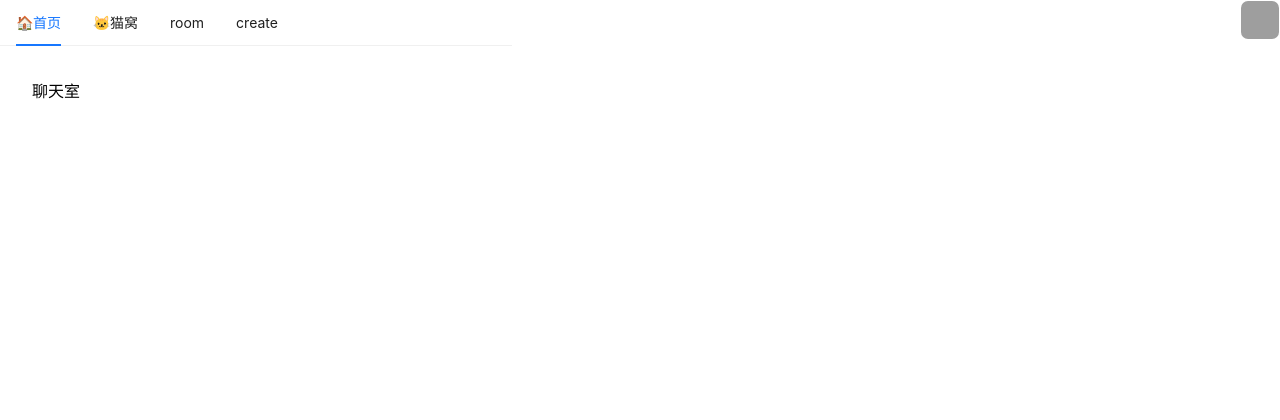
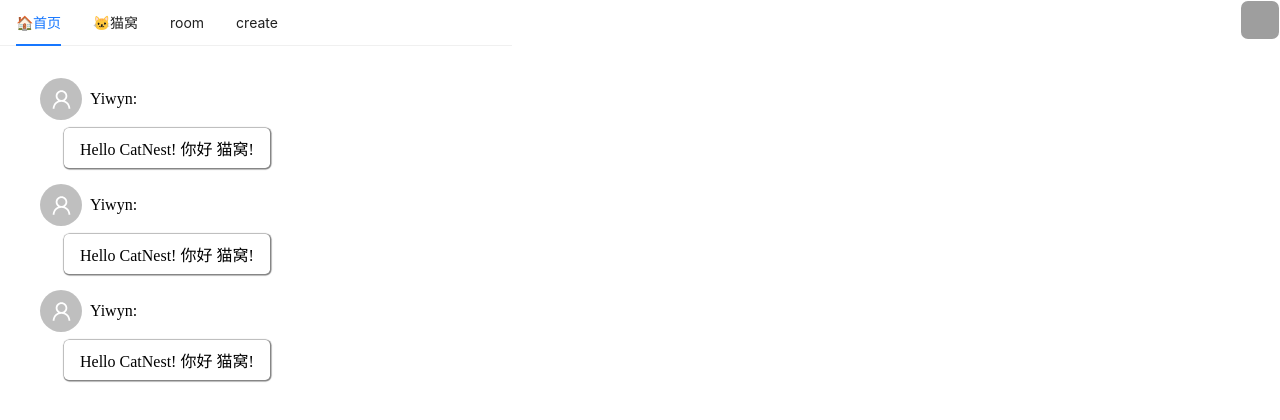
Before and after one commit to Yiwyn/cat-nest-front, a React (Vite) app: page /room in a window 1280 px wide. Shown: the top 420 px of the page. Built offline with nearby package versions, Linux system fonts and the light colour scheme; grey boxes are pictures that could not be loaded.

Commit message:
+ 聊天框内容开发

```diff
--- a/src/components/pages/ChatRoom.tsx
+++ b/src/components/pages/ChatRoom.tsx
@@ -1,4 +1,5 @@
 import React from "react";
+import MessageCmpt from "../units/MessageCmpt.tsx";
 
 
 const ChatRoom: React.FC = () => {
@@ -6,7 +7,9 @@ const ChatRoom: React.FC = () => {
 
     return (
         <>
-            聊天室
+            <MessageCmpt/>
+            <MessageCmpt/>
+            <MessageCmpt/>
         </>
     )
 }
--- /dev/null
+++ b/src/components/units/MessageCmpt.tsx
@@ -0,0 +1,52 @@
+import React, {useState} from 'react';
+import {Avatar, Popover, Space} from "antd";
+import {UserOutlined} from '@ant-design/icons';
+
+const MessageCmpt: React.FC = () => {
+
+
+    const username: string = "Yiwyn"
+
+    const [open, setOpen] = useState(false);
+
+    const hide = () => {
+        setOpen(false);
+    };
+
+    const handleOpenChange = (newOpen: boolean) => {
+        setOpen(newOpen);
+    };
+
+    return (
+        <>
+            <Space direction="vertical" size="small" style={{display: 'flex', marginBottom: "1rem"}}>
+                <div style={{display: "flex", alignItems: "center"}}>
+                    <Avatar size={42} icon={<UserOutlined/>}
+                            style={{marginLeft: "0.5rem", marginRight: "0.5rem"}}/>
+                    {username}:
+                </div>
+                <Popover
+                    content={<a onClick={hide}>Close</a>}
+                    trigger="click"
+                    open={open}
+                    onOpenChange={handleOpenChange}
+                >
+                    <div style={{
+                        marginLeft: "2rem",
+                        width: "max-content",
+                        padding: "0.5rem 1rem",
+                        boxShadow: "0.5px 0.5px 1px 1px gray",
+                        borderRadius: "0.3rem"
+                    }}>
+                        Hello CatNest! 你好 猫窝!
+
+
+                    </div>
+                </Popover>
+            </Space>
+        </>
+
+    )
+}
+
+export default MessageCmpt;
```
